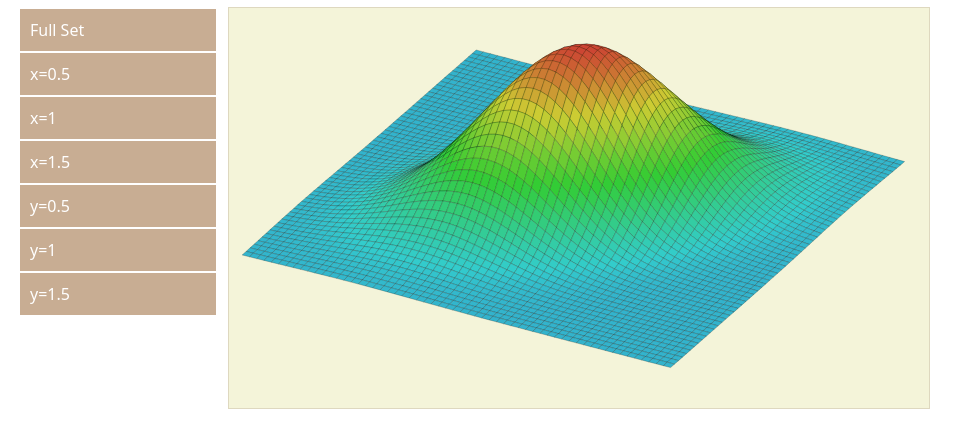
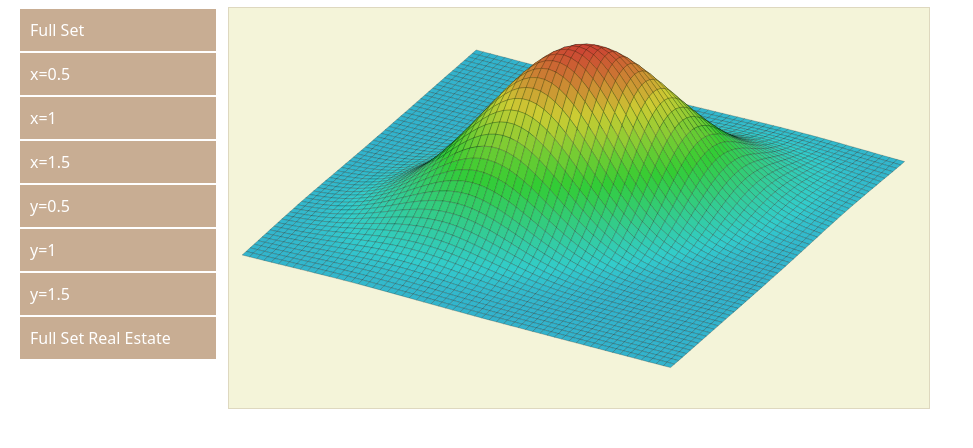
Before and after one commit to weiwanning/weiwanning.github.io, a plain HTML site: page index.html in a window 1280 px wide. Shown: the part 86-534 px from the top of the page, without its empty margins (0-973 px from the left). Drawn offline with nearby package versions, Linux system fonts and the light colour scheme.

Commit message:
added real estate

```diff
--- a/index.html
+++ b/index.html
@@ -55,17 +55,29 @@
     <script>
       var yaw=0.5,pitch=0.5, width=700, height=400, drag=false;
 
-      function dataFromFormular(func, x0, y0){
-        var output=[];
-        for(var x=-2; x<=4; x+=0.1){
-          var f0=[];
+      function dataFromFormular(func, x0, y0) {
+        var output = [];
+        for (var x=-2; x<=4; x+=0.1) {
+          var f0 = [];
           output.push(f0);
-          for(var y=-2; y<=4; y+=0.1){
+          for (var y=-2; y<=4; y+=0.1) {
             if (x > x0 || y > y0) {
               f0.push(0);
             } else {
-              f0.push(func(x,y));
+              f0.push(func(x, y));
             }
+          }
+        }
+        return output;
+      };
+
+      function demandDataFromFormular(func) {
+        var output = [];
+        for (var x=10; x<70; x++) {
+          var f0 = [];
+          output.push(f0);
+          for (var y=40; y<160; y+=2) {
+            f0.push(func(x/10, y));
           }
         }
         return output;
@@ -99,11 +111,24 @@
         {
           name: 'y=1.5',
           data: dataFromFormular(jointDistribution, 4, 1.5)
+        },
+        {
+          name: 'Full Set Real Estate',
+          data: demandDataFromFormular(demandDistribution)
         }
       ];
 
-      function jointDistribution(x,y){
-          return -1000 * Math.pow(Math.E, -1*(Math.pow((x-1),2) - (x-1)*(y-1) + Math.pow((y-1),2)) / (2*0.75)) / (2*Math.PI*Math.sqrt(0.75));
+      function jointDistribution(x, y) {
+        return -1000 * Math.pow(Math.E, -1*(Math.pow((x-1),2) - (x-1)*(y-1) + Math.pow((y-1),2)) / (2*0.75)) / (2*Math.PI*Math.sqrt(0.75));
+      };
+
+      function demandDistribution(x, y) {
+        if (x < 5) {
+          return -60000 * (1800 - x*y) * (x - 1) / (16800 * (180 - 11*x));
+        }
+        if (x >= 5) {
+          return -60000 * (1800 - x*y) * (7 - x) / (8400 * (180 - 11*x));
+        }
       };
 
       var ul=d3.select('body')
@@ -127,7 +152,8 @@
 
       ul.selectAll('li')
         .data(surfaces)
-        .enter().append('li')
+        .enter()
+        .append('li')
         .html(function(d){
           return d.name
         })
```
